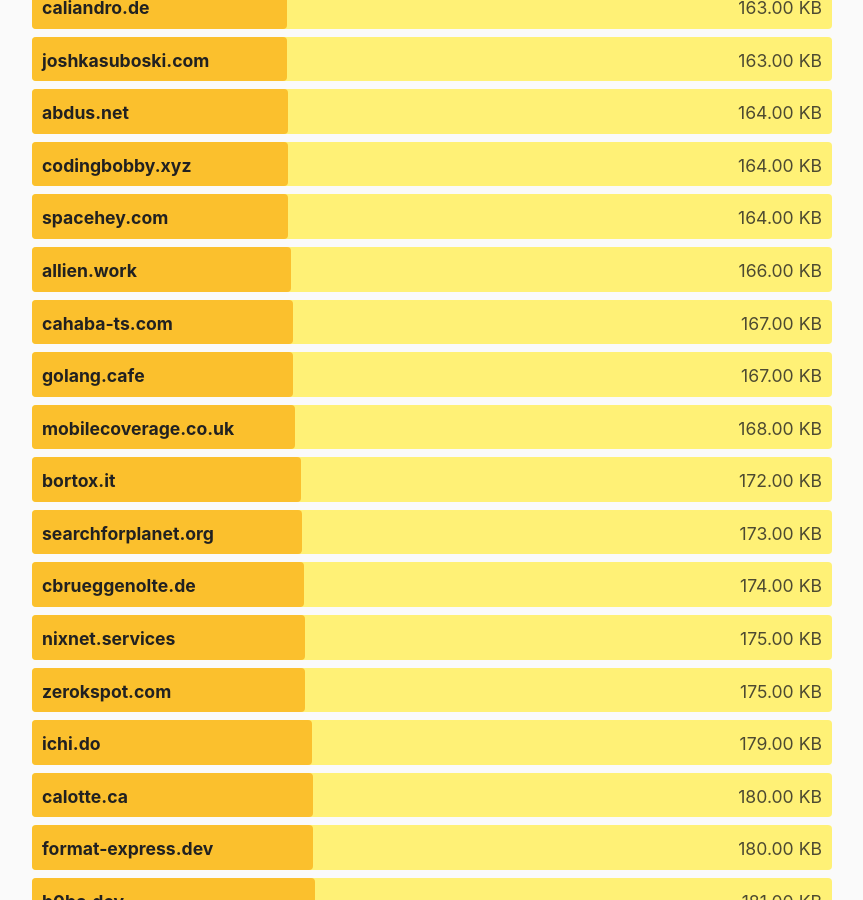
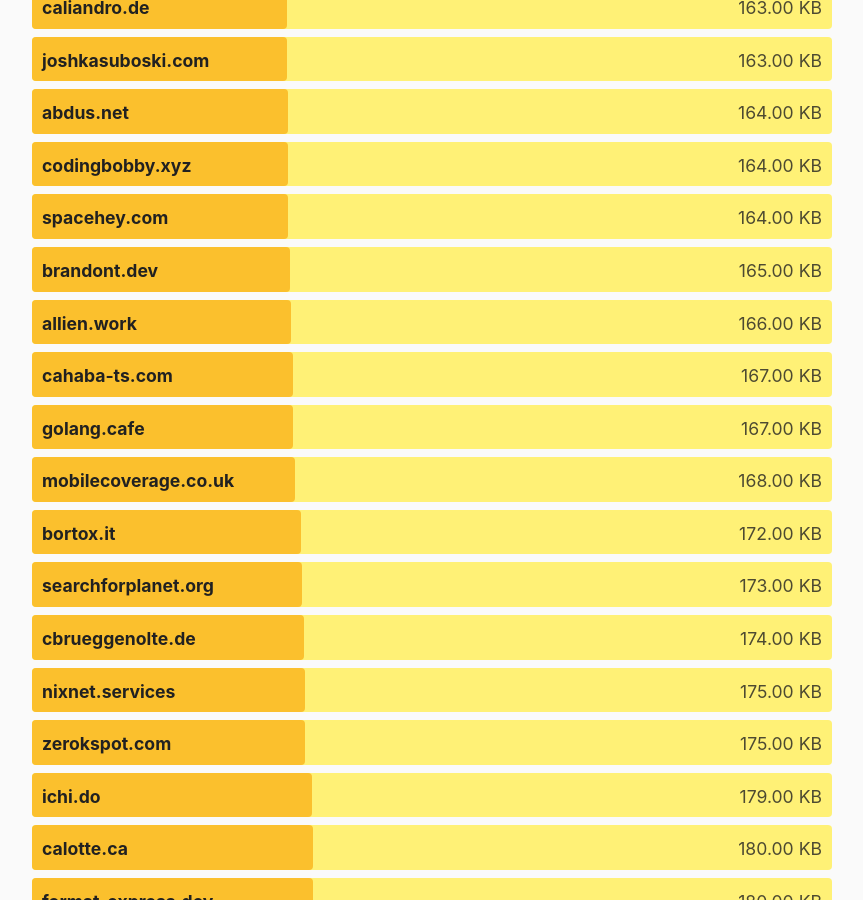
Before and after one commit to kevquirk/512kb.club, a Jekyll site: the page built from index.md, in a window 1280 px wide and 900 px high, scrolled down 23051 px. Shown: the whole window, without its empty margins (208-1071 px from the left). Built offline with Jekyll 4.4.1, drawn with Linux system fonts in a browser that asks for light colours.

Commit message:
Adding brandont.dev

```diff
--- a/_data/sites.yml
+++ b/_data/sites.yml
@@ -2966,3 +2966,8 @@
   url: https://zwbetz.com/
   size: 67.8
   last_checked: 2022-07-20
+
+- domain: brandont.dev
+  url: https://brandont.dev/
+  size: 165
+  last_checked: 2023-04-07
```
